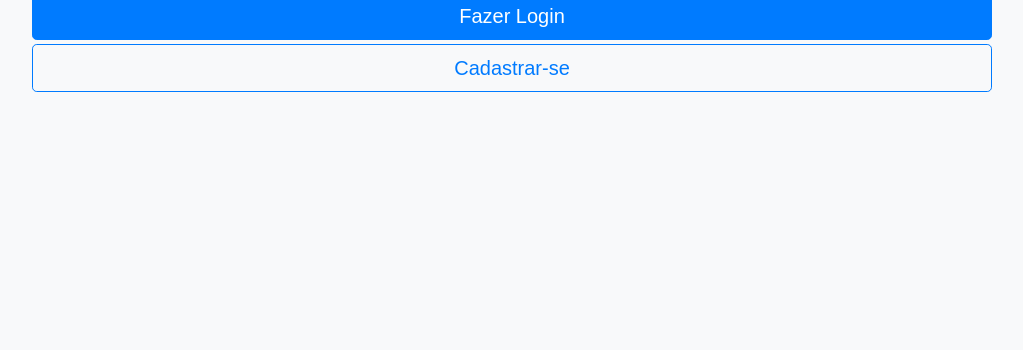
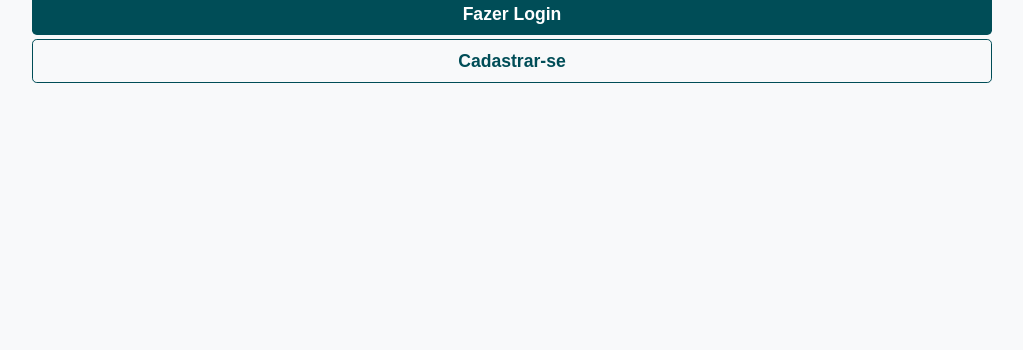
Before and after one commit to MariaLiviasds/Coren, a plain HTML site: page index.html in a window 1280 px wide. Shown: the part 450-800 px from the top of the page, without its empty margins (128-1151 px from the left). Drawn offline with nearby package versions, Linux system fonts and the light colour scheme; files that its build step writes are made by us from their sources.

Commit message:
Correção do botão login

```diff
--- a/css/login.css
+++ b/css/login.css
@@ -17,6 +17,31 @@ body {
   padding: 10px 0;
 }
 
+.btn-primary {
+  background-color: #004d57;
+  border: none;
+  font-weight: 600;
+  font-size: 1.1rem;
+  margin-bottom: 8px;
+}
+
+.btn-primary:hover {
+  background-color: #007ef4;
+}
+
+.btn-outline-primary {
+  border-color: #004d57;
+  color: #004d57;
+  font-weight: 600;
+  font-size: 1.1rem;
+  margin-bottom: 8px;
+}
+
+.btn-outline-primary:hover {
+  background-color: #007ef4;
+  color: #fff;
+}
+
 .login-section h2 {
   color: #002b4d;
   font-weight: 700;
```
